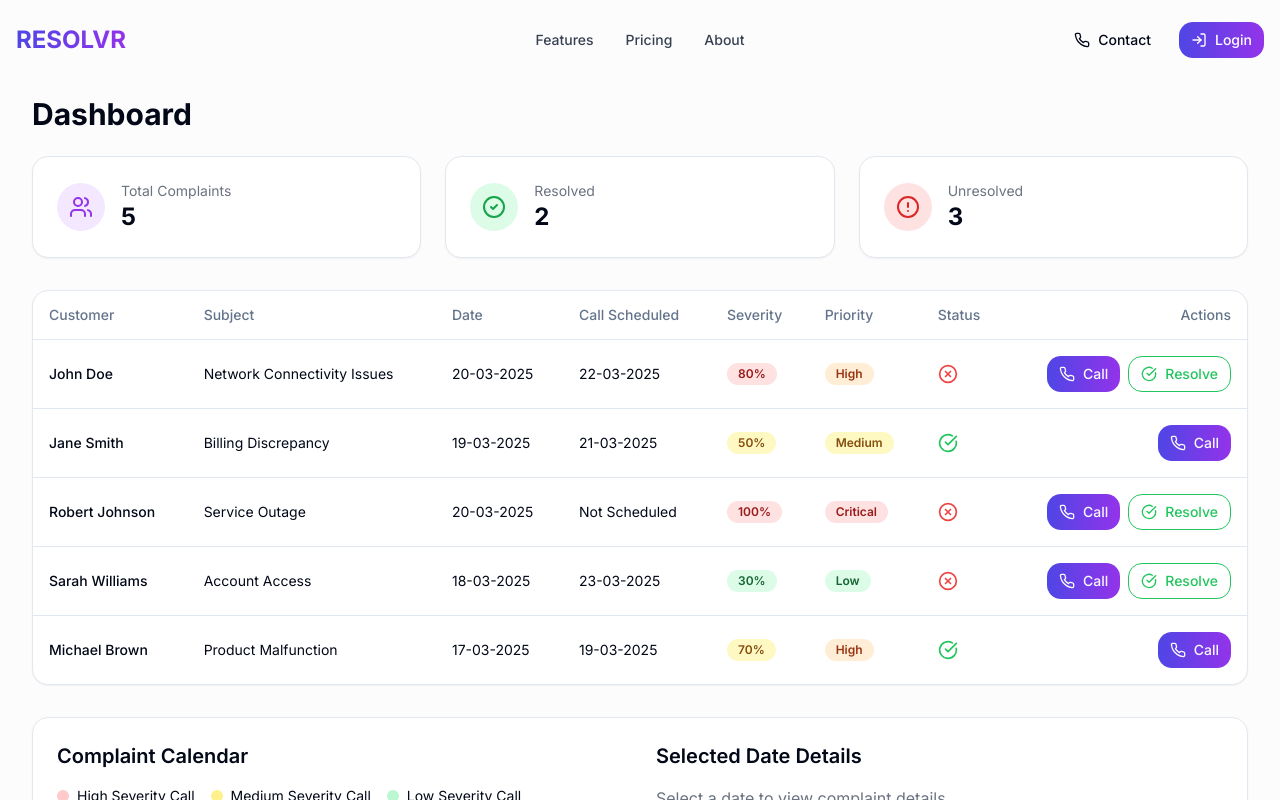
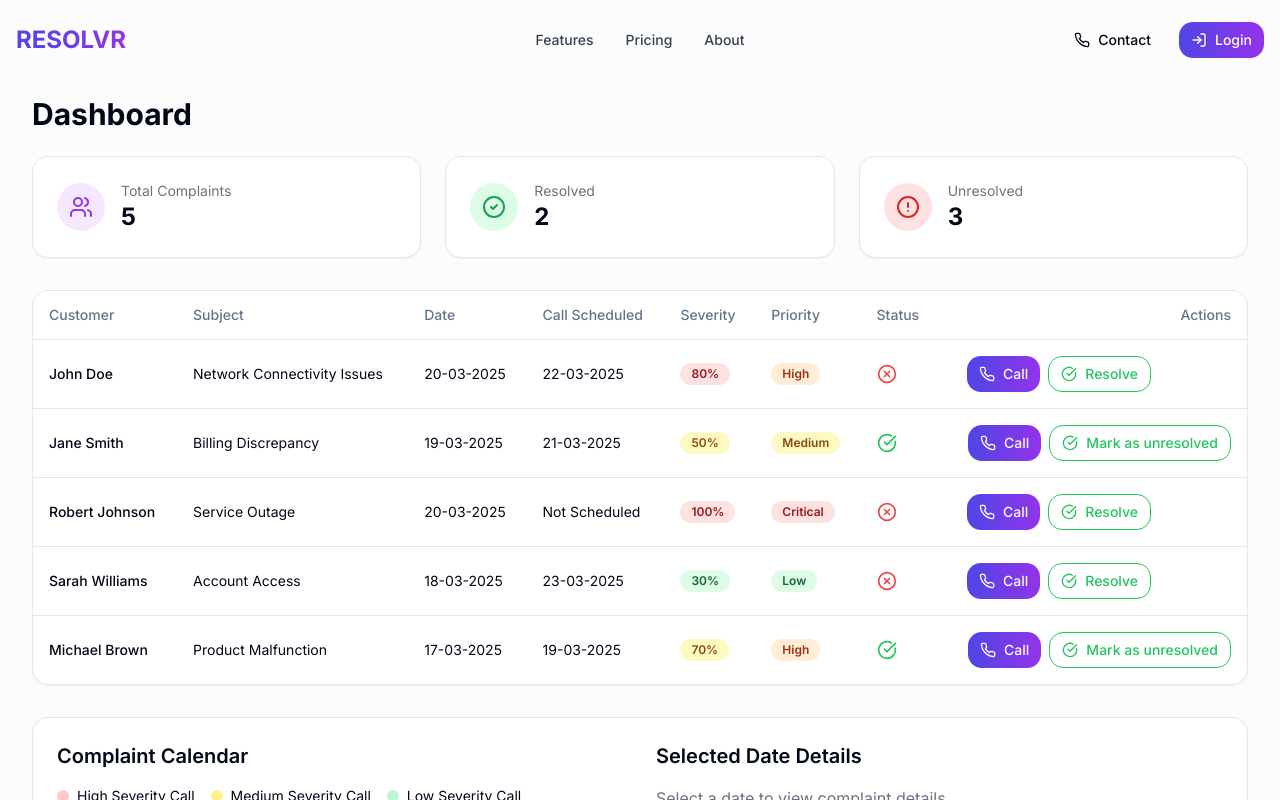
Before and after one commit to vedantnaik09/ey_bpo, a Next.js app in the folder frontend/: page /dashboard in a window 1280 px wide. Shown: the top 800 px of the page. Built offline with nearby package versions, Linux system fonts and the light colour scheme; no server answers.

Commit message:
Unresolve fixed and css

```diff
--- a/frontend/app/dashboard/page.tsx
+++ b/frontend/app/dashboard/page.tsx
@@ -157,7 +157,7 @@ export default function DashboardPage() {
       // });
       setComplaints((prev) =>
         prev.map((complaint) =>
-          complaint.id === id ? { ...complaint, resolved: true } : complaint
+          complaint.id === id ? { ...complaint, resolved: !complaint.resolved } : complaint
         )
       );
       toast.success("Complaint marked as resolved");
@@ -325,10 +325,22 @@ export default function DashboardPage() {
                         variant="outline"
                         onClick={() => handleResolve(complaint.id)}
                         disabled={loading[complaint.id]}
+                        className="border-green-500 text-green-500 hover:bg-green-50 dark:hover:bg-green-950 mr-20"
+                      >
+                        <CheckCircle className="h-4 w-4 mr-2" />
+                        Resolve
+                      </Button>
+                    )}
+                    {complaint.resolved && (
+                      <Button
+                        size="sm"
+                        variant="outline"
+                        onClick={() => handleResolve(complaint.id)}
+                        disabled={loading[complaint.id]}
                         className="border-green-500 text-green-500 hover:bg-green-50 dark:hover:bg-green-950"
                       >
                         <CheckCircle className="h-4 w-4 mr-2" />
-                        Resolve
+                        Mark as unresolved
                       </Button>
                     )}
                   </div>
```
